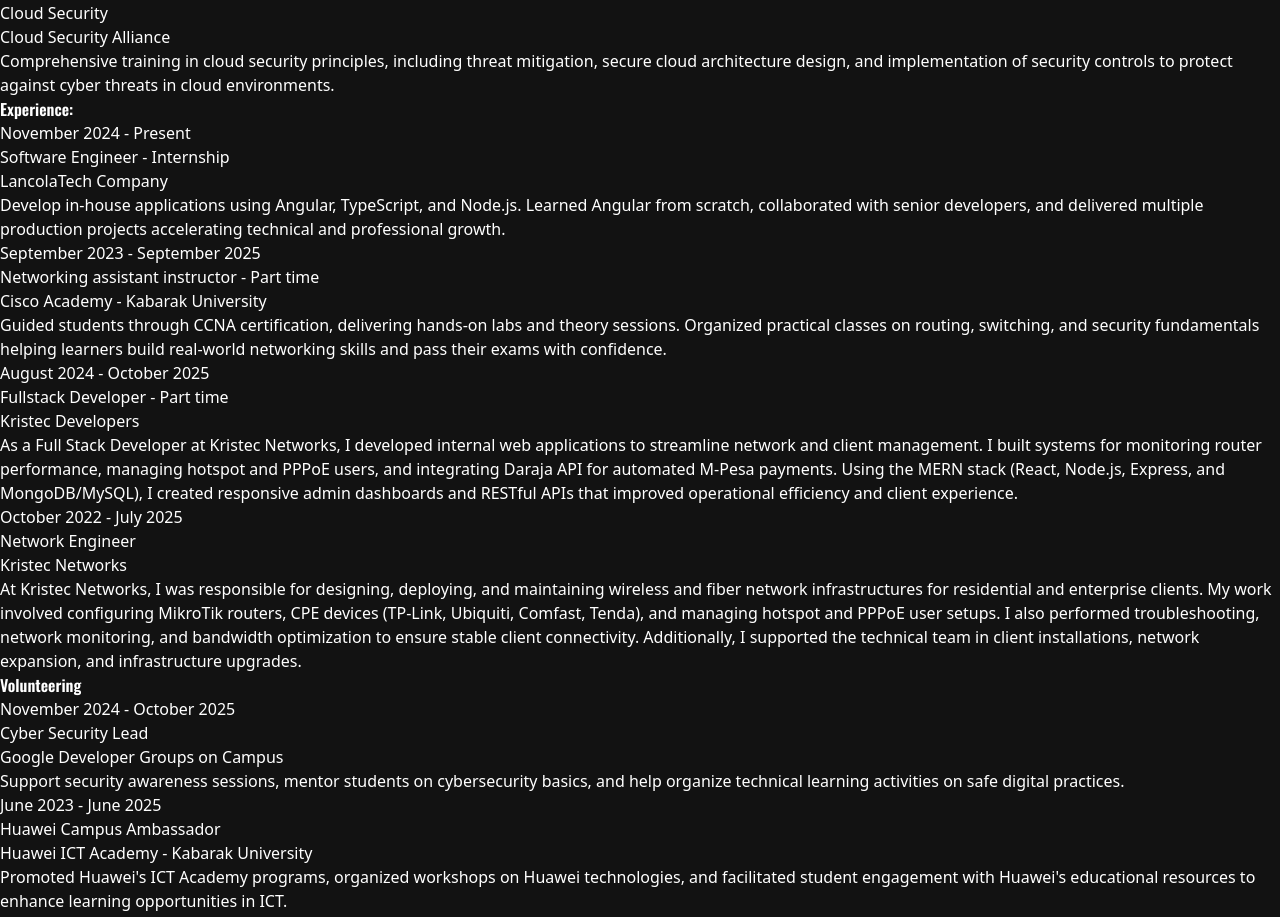
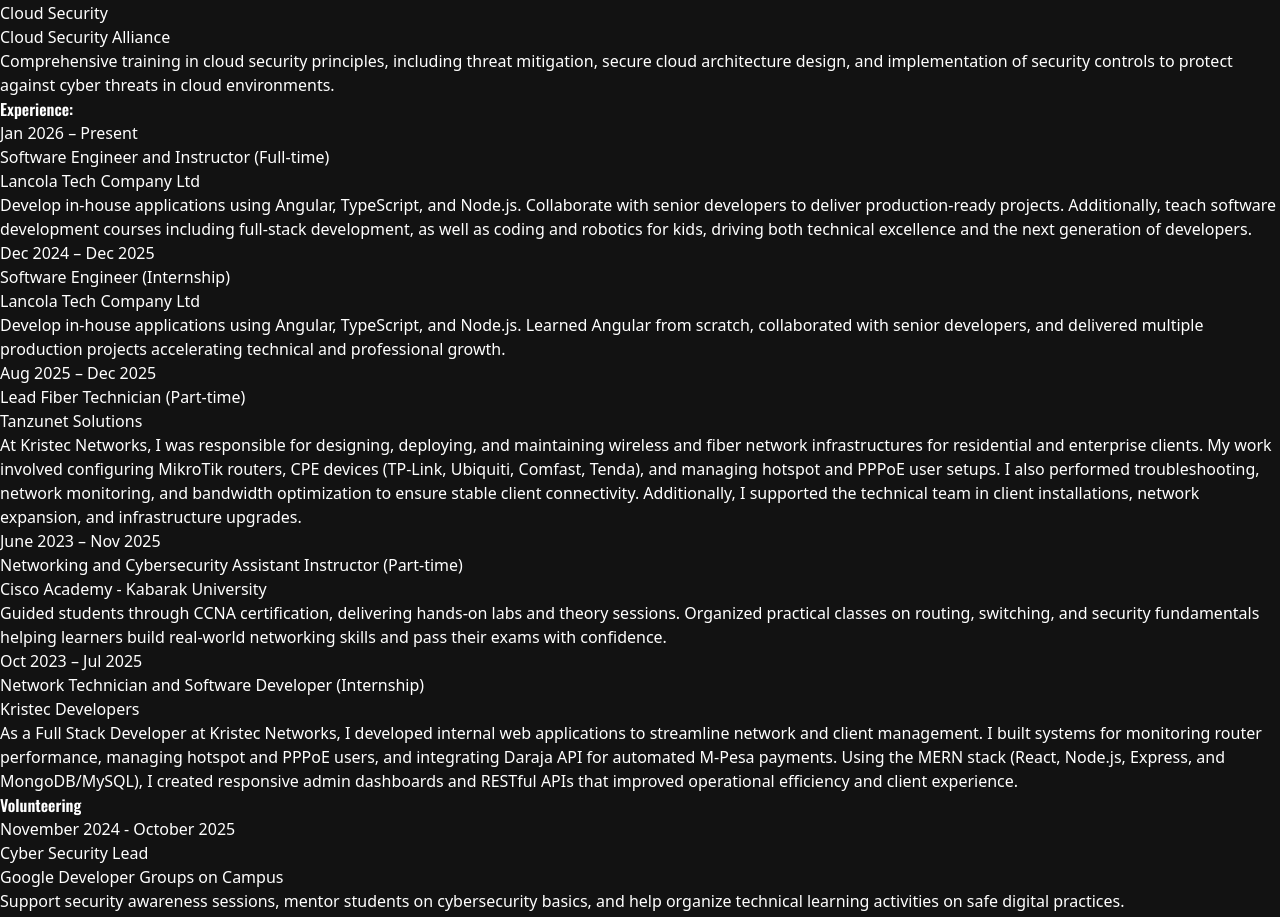
Before and after one commit to Gideon-Ngetich/Portfolio-website, a React (Vite) app in the folder client/: page / in a window 1280 px wide. Shown: the part 8920-9837 px from the top of the page. Built offline with nearby package versions, Linux system fonts and the light colour scheme.

Commit message:
Expereince update

```diff
--- a/client/src/components/TimeLine.jsx
+++ b/client/src/components/TimeLine.jsx
@@ -13,32 +13,39 @@
 export function TimelineComponet() {
   const data = [
     {
-      period: "November 2024 - Present",
-      role: "Software Engineer - Internship",
-      company: "LancolaTech Company",
+      period: "Jan 2026 – Present",
+      role: "Software Engineer and Instructor (Full-time)",
+      company: "Lancola Tech Company Ltd",
+      description:
+        "Develop in-house applications using Angular, TypeScript, and Node.js. Collaborate with senior developers to deliver production-ready projects. Additionally, teach software development courses including full-stack development, as well as coding and robotics for kids, driving both technical excellence and the next generation of developers.",
+    },
+    {
+      period: "Dec 2024 – Dec 2025",
+      role: "Software Engineer (Internship)",
+      company: "Lancola Tech Company Ltd",
       description:
         "Develop in-house applications using Angular, TypeScript, and Node.js. Learned Angular from scratch, collaborated with senior developers, and delivered multiple production projects accelerating technical and professional growth.",
     },
     {
-      period: "September 2023 - September 2025",
-      role: "Networking assistant instructor - Part time",
+      period: "Aug 2025 – Dec 2025",
+      role: "Lead Fiber Technician (Part-time)",
+      company: "Tanzunet Solutions",
+      description:
+        "At Kristec Networks, I was responsible for designing, deploying, and maintaining wireless and fiber network infrastructures for residential and enterprise clients. My work involved configuring MikroTik routers, CPE devices (TP-Link, Ubiquiti, Comfast, Tenda), and managing hotspot and PPPoE user setups. I also performed troubleshooting, network monitoring, and bandwidth optimization to ensure stable client connectivity. Additionally, I supported the technical team in client installations, network expansion, and infrastructure upgrades.",
+    },
+    {
+      period: "June 2023 – Nov 2025",
+      role: "Networking and Cybersecurity Assistant Instructor (Part-time)",
       company: "Cisco Academy - Kabarak University",
       description:
         "Guided students through CCNA certification, delivering hands-on labs and theory sessions. Organized practical classes on routing, switching, and security fundamentals helping learners build real-world networking skills and pass their exams with confidence.",
     },
     {
-      period: "August 2024 - October 2025",
-      role: "Fullstack Developer - Part time",
+      period: "Oct 2023 – Jul 2025",
+      role: "Network Technician and Software Developer (Internship)",
       company: "Kristec Developers",
       description:
         "As a Full Stack Developer at Kristec Networks, I developed internal web applications to streamline network and client management. I built systems for monitoring router performance, managing hotspot and PPPoE users, and integrating Daraja API for automated M-Pesa payments. Using the MERN stack (React, Node.js, Express, and MongoDB/MySQL), I created responsive admin dashboards and RESTful APIs that improved operational efficiency and client experience.",
-    },
-    {
-      period: "October 2022 - July 2025",
-      role: "Network Engineer",
-      company: "Kristec Networks",
-      description:
-        "At Kristec Networks, I was responsible for designing, deploying, and maintaining wireless and fiber network infrastructures for residential and enterprise clients. My work involved configuring MikroTik routers, CPE devices (TP-Link, Ubiquiti, Comfast, Tenda), and managing hotspot and PPPoE user setups. I also performed troubleshooting, network monitoring, and bandwidth optimization to ensure stable client connectivity. Additionally, I supported the technical team in client installations, network expansion, and infrastructure upgrades.",
     },
   ];
   return (
```
